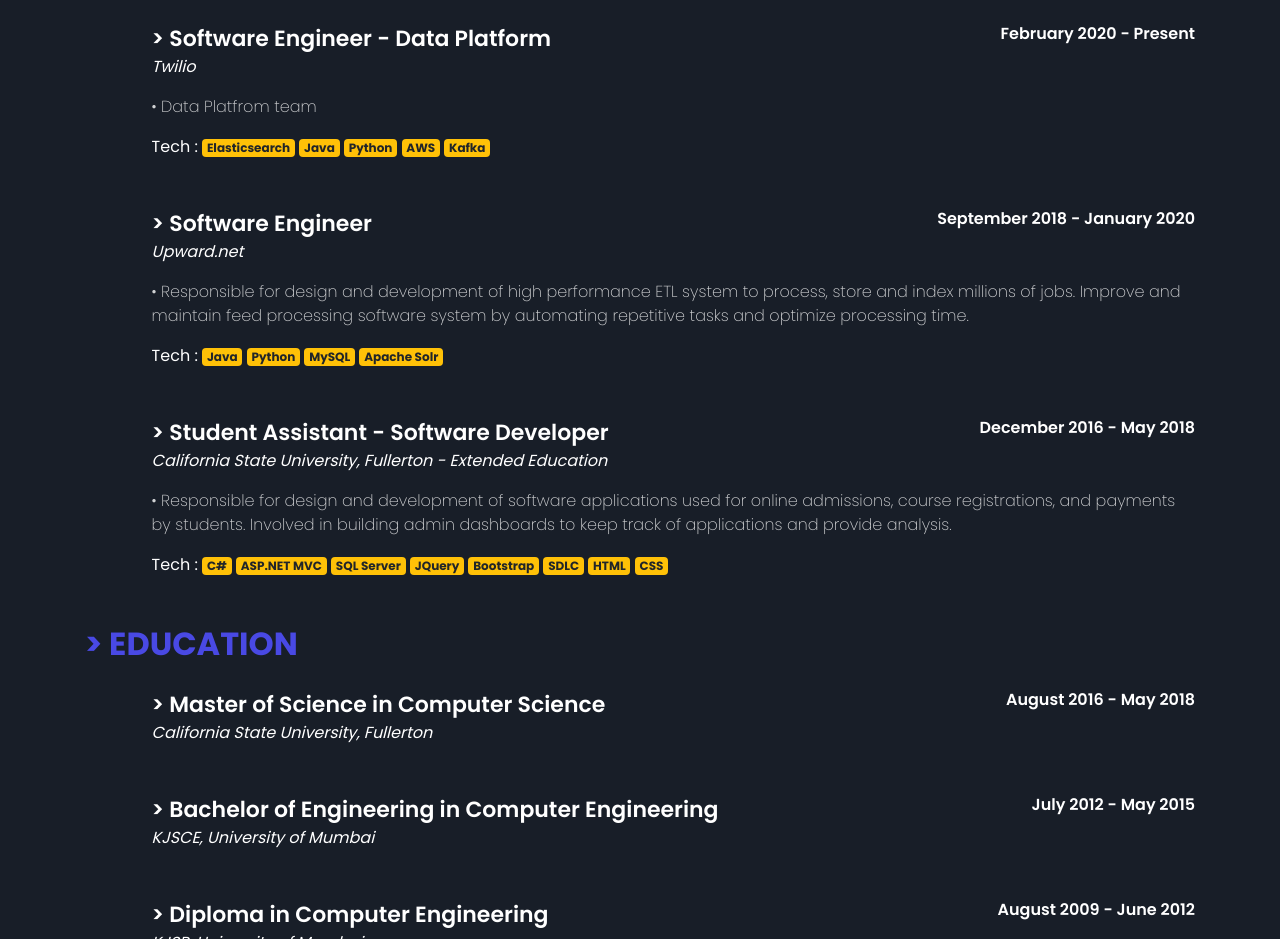
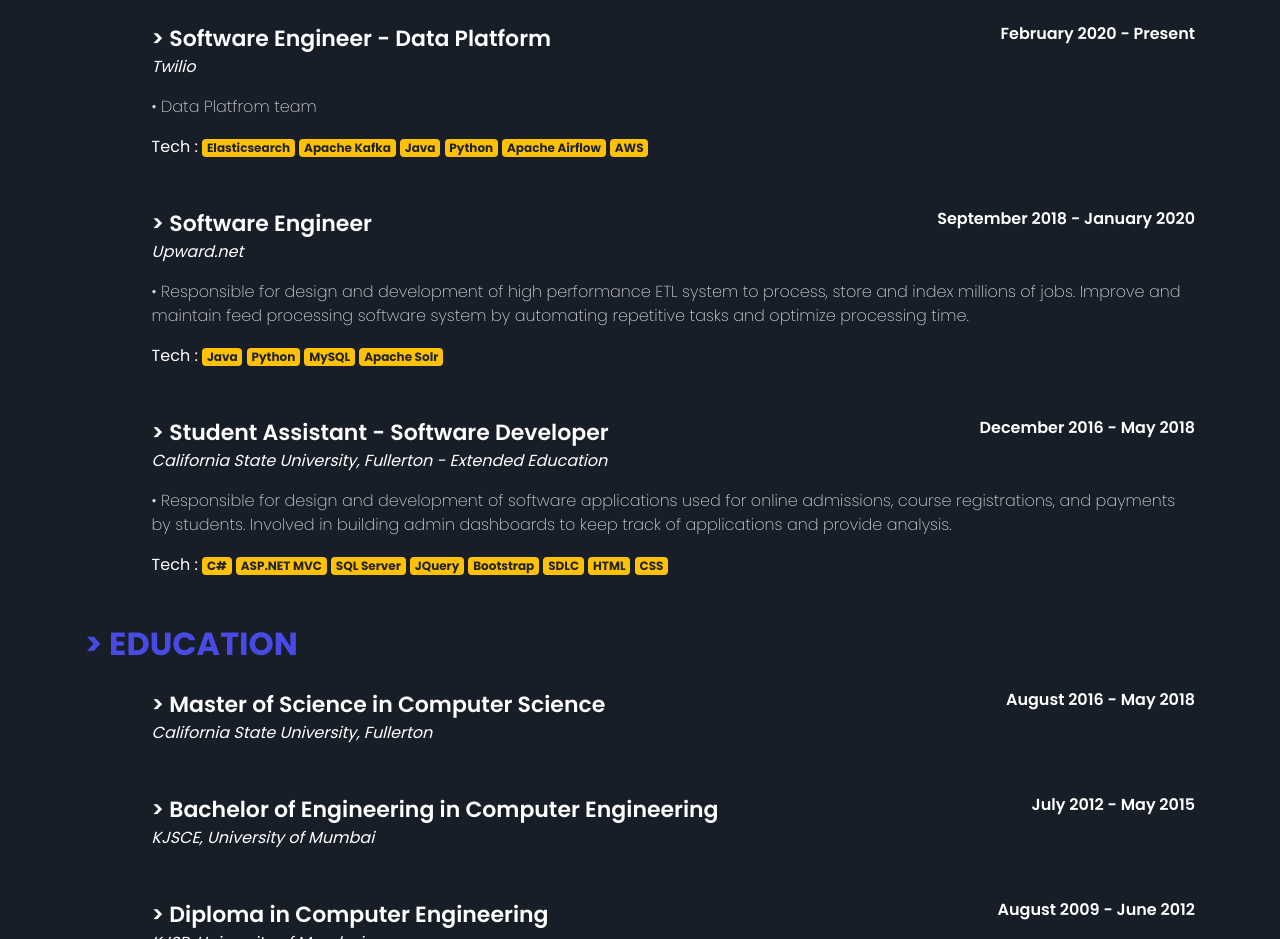
Before and after one commit to akshay0709/akshay0709.github.io, a plain HTML site: page index.html in a window 1280 px wide. Shown: the part 920-1859 px from the top of the page. Drawn offline with nearby package versions, Linux system fonts and the light colour scheme.

Commit message:
Update technologies

```diff
--- a/index.html
+++ b/index.html
@@ -108,8 +108,8 @@
                 </p>
               </div>
               <div class="tech">
-                <p>Tech : <span class="badge badge-warning">Elasticsearch</span> <span class="badge badge-warning">Java</span>
-                  <span class="badge badge-warning">Python</span> <span class="badge badge-warning">AWS</span> <span class="badge badge-warning">Kafka</span>
+                <p>Tech : <span class="badge badge-warning">Elasticsearch</span> <span class="badge badge-warning">Apache Kafka</span> <span class="badge badge-warning">Java</span>
+                  <span class="badge badge-warning">Python</span> <span class="badge badge-warning">Apache Airflow</span> <span class="badge badge-warning">AWS</span>
                 </p>
               </div>
             </div>
```
